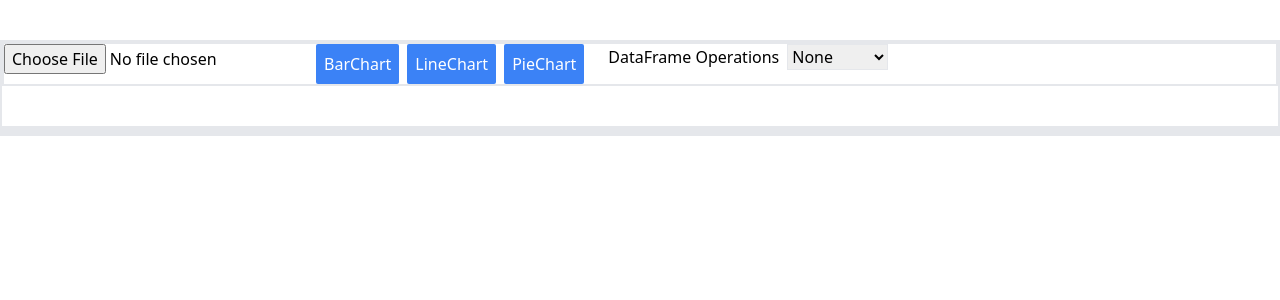
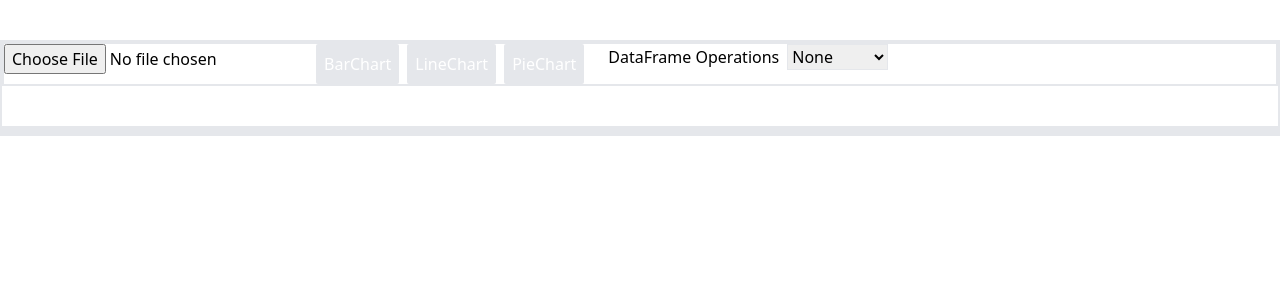
Before and after one commit to javascriptdata/Data-aRT, a React (Create React App) app: page / in a window 1280 px wide. Shown: the top 300 px of the page. Built offline with nearby package versions, Linux system fonts and the light colour scheme.

Commit message:
change to X

```diff
--- a/src/App.js
+++ b/src/App.js
@@ -18,8 +18,8 @@ function App() {
       const content = event.target.files[0]
       const url = URL.createObjectURL(content)
 
-      // read_csv("https://raw.githubusercontent.com/plotly/datasets/master/finance-charts-apple.csv", {start: 0, end: 20}).then(df => {
-      read_csv("http://localhost:3000/exs.csv", {start: 0, end: 20}).then(df => {
+      //"http://localhost:3000/exs.csv"
+      read_csv(url, {start: 0, end: 20}).then(df => {
           const columns = df.columns
           const values = df.values
           setDataComp(prev => {
@@ -59,7 +59,7 @@ function App() {
     setSidePlane("datatable")
 
   }
-
+  let classes=file?"bg-blue-500 p-2 text-white rounded-sm mr-2":"bg-gray-200 p-2 text-white rounded-sm mr-2"
   return (
     <div className="max-w-full mx-auto border-2 mt-10">
       <div className="flex flex-col">
@@ -67,9 +67,10 @@ function App() {
           <input type="file" name="file" onChange={changeHandler} />
           <div className="mr-4">
             {
+
               charts.map((chart, i)=>{
-                return <button
-                          className="bg-blue-500 p-2 text-white rounded-sm mr-2"
+                return <button disabled={file?false:true}
+                          className={classes}
                           onClick={handleChart}
                       >
                         {chart}
--- a/src/components/Chart.js
+++ b/src/components/Chart.js
@@ -45,7 +45,7 @@ export default function Chart({labels, dataset,type,del,remover}) {
     return(
       <Draggable>
         <div className="max-w-md">
-        <button onClick={()=> remover(del)} className="bg-red-700 text-white rounded-sm p-2">Delete</button>
+        <button onClick={()=> remover(del)} className="bg-red-700 text-white rounded-sm p-2">X</button>
          <BarChart data={data} options={options} width="100" height="100" />
       </div>
       </Draggable>
@@ -56,7 +56,7 @@ export default function Chart({labels, dataset,type,del,remover}) {
     return(
       <Draggable>
         <div className="max-w-md">
-        <button onClick={()=> remover(del)} className="bg-red-700 text-white rounded-sm p-2">Delete</button>
+        <button onClick={()=> remover(del)} className="bg-red-700 text-white rounded-sm p-2">X</button>
         <LineChart data={data} options={options} width="100" height="100"/>
 
       </div>
@@ -69,7 +69,7 @@ export default function Chart({labels, dataset,type,del,remover}) {
     return(
       <Draggable>
         <div className="max-w-md">
-        <button onClick={()=> remover(del)} className="bg-red-700 text-white rounded-sm p-2">Delete</button>
+        <button onClick={()=> remover(del)} className="bg-red-700 text-white rounded-sm p-2">X</button>
           <PieChart data={data} options={options} width="100" height="100" />
 
         </div>
--- a/src/components/DataTable.js
+++ b/src/components/DataTable.js
@@ -37,7 +37,7 @@ function DataTable({ columns, values, setCompIndex, index, setSidePlane,remover,
   return (
     <Draggable >
         <div className="w-1/2" onClick={()=> handleSidePlane()}>
-        <button onClick={()=> remover(keys)} className="bg-red-700 text-white rounded-sm p-2">Delete</button>
+        <button onClick={()=> remover(keys)} className="bg-red-700 text-white rounded-sm p-2">X</button>
         <ReactTable
           data={data}
           columns={dataColumns}
```
